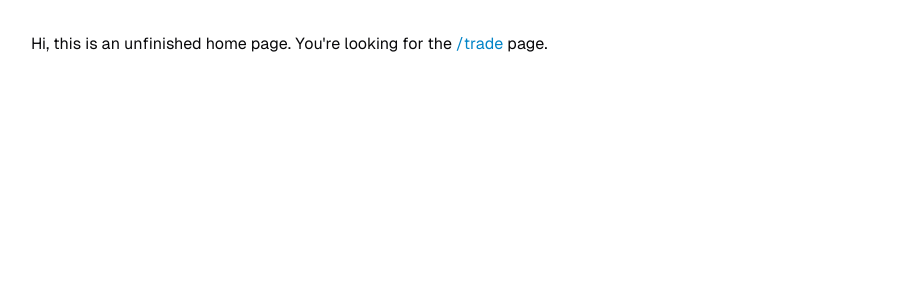
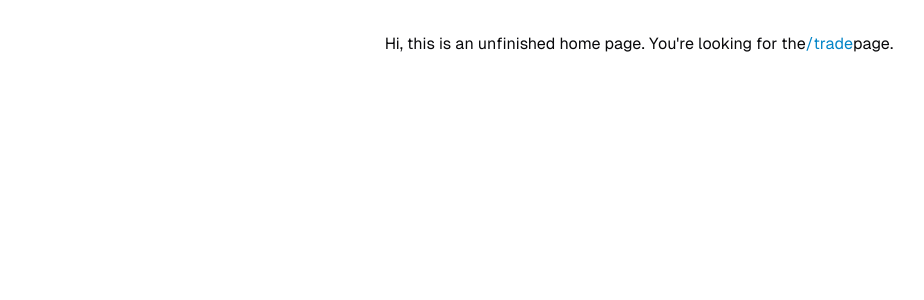
Before and after one commit to darzyx/gpu-auction-house, a Next.js app: page / in a window 1280 px wide. Shown: the top 300 px of the page, without its empty margins (1-925 px from the left). Built offline with nearby package versions, Linux system fonts and the light colour scheme.

Commit message:
Center home content, clean up confirm modal code

```diff
--- a/src/app/page.tsx
+++ b/src/app/page.tsx
@@ -2,7 +2,7 @@ import Link from "next/link";
 
 export default async function Home() {
     return (
-        <main className="w-full h-full max-w-7xl p-0 lg:p-8">
+        <main className="w-full h-full max-w-7xl p-8 flex justify-center">
             Hi, this is an unfinished home page. You&apos;re looking for the{" "}
             <Link href="/trade" className="text-sky-600">
                 /trade
--- a/src/components/trade/exchange/confirm.tsx
+++ b/src/components/trade/exchange/confirm.tsx
@@ -39,10 +39,6 @@ export default function Confirm({ isOpen, onClose, onConfirm, orderData }: Confi
         ? "flex-1 bg-green-600 hover:bg-green-600"
         : "flex-1 bg-red-600 hover:bg-red-600";
 
-    const formatDateWithTime = (date: Date, time: string) => {
-        return `${format(date, "M/d/yy")} ${formatTime(parseInt(time))}`;
-    };
-
     return (
         <Dialog open={isOpen} onOpenChange={onClose}>
             <DialogContent className="max-w-[90vw] sm:max-w-[400px] rounded-md space-y-4">
@@ -64,14 +60,12 @@ export default function Confirm({ isOpen, onClose, onConfirm, orderData }: Confi
                         />
                     )}
                     {days?.from && days?.to && (
-                        <>
-                            <DetailRow
-                                label="Period"
-                                value={`${format(days.from, "M/d/yy")} - ${format(days.to, "M/d/yy")}`}
-                            />
-                            {start_time && <DetailRow label="Start Time" value={formatTime(parseInt(start_time))} />}
-                        </>
+                        <DetailRow
+                            label="Period"
+                            value={`${format(days.from, "M/d/yy")} - ${format(days.to, "M/d/yy")}`}
+                        />
                     )}
+                    {start_time && <DetailRow label="Start Time" value={formatTime(parseInt(start_time))} />}
                     <DetailRow label="Total" value={total} />
                 </div>
                 <div className="flex gap-4">
```
